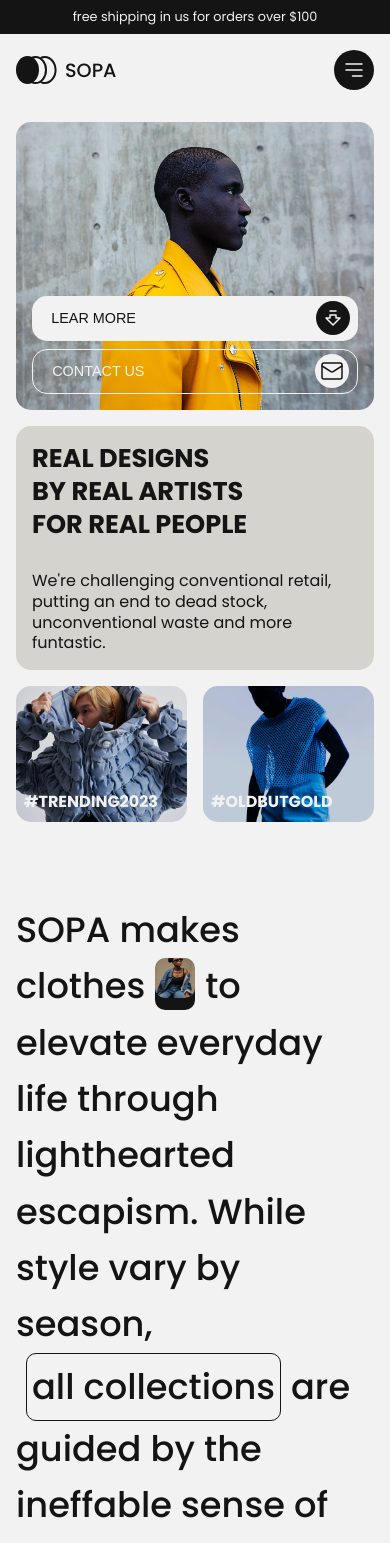
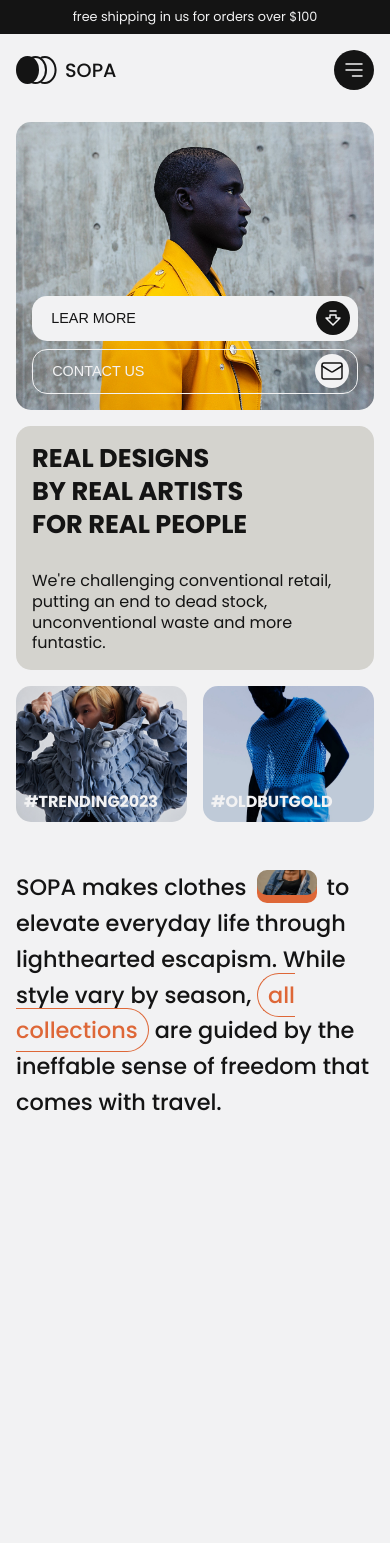
Before and after one commit to MozartOnWeb/sopa, a Next.js app: page / in a window 390 px wide. Shown: the top 1543 px of the page. After the commit the page ends 1137 px from the top, so only its background shows below. Built offline with nearby package versions, Linux system fonts and the light colour scheme.

Commit message:
description section is done

```diff
--- a/src/sections/description/Description.tsx
+++ b/src/sections/description/Description.tsx
@@ -17,35 +17,9 @@ const Description = (props: Props) => {
           <Image src={First} alt="first" />
         </span>
         to elevate everyday life through lighthearted escapism. While style vary
-        by season,
-        <span className={styles.svg_container}>
-          <svg
-            width="36"
-            height="36"
-            viewBox="0 0 36 36"
-            fill="none"
-            xmlns="http://www.w3.org/2000/svg"
-          >
-            <path
-              d="M18 18C18 13.0294 14.9779 9 11.25 9C14.9779 9 18 4.97056 18 0C18 4.97056 21.0221 9 24.75 9C21.0221 9 18 13.0294 18 18Z"
-              fill="#141414"
-            />
-            <path
-              d="M18 18C18 22.9706 14.9779 27 11.25 27C14.9779 27 18 31.0294 18 36C18 31.0294 21.0221 27 24.75 27C21.0221 27 18 22.9706 18 18Z"
-              fill="#141414"
-            />
-            <path
-              d="M18 18C13.0294 18 9 21.0221 9 24.75C9 21.0221 4.97056 18 0 18C4.97056 18 9 14.9779 9 11.25C9 14.9779 13.0294 18 18 18Z"
-              fill="#141414"
-            />
-            <path
-              d="M18 18C22.9706 18 27 21.0221 27 24.75C27 21.0221 31.0294 18 36 18C31.0294 18 27 14.9779 27 11.25C27 14.9779 22.9706 18 18 18Z"
-              fill="#141414"
-            />
-          </svg>
-          all collections
-        </span>
-        are guided by the ineffable sense of freedom that comes with travel.
+        by season,{" "}
+        <span className={styles.all_collections}>all collections</span> are
+        guided by the ineffable sense of freedom that comes with travel.
       </blockquote>
     </div>
   );
--- a/src/sections/description/styles.module.css
+++ b/src/sections/description/styles.module.css
@@ -10,33 +10,74 @@
   margin: 0 auto;
 }
 
+@media screen and (max-width: 911px) {
+  .main blockquote {
+    font-size: 2rem;
+  }
+}
+
+@media screen and (max-width: 512px) {
+  .main blockquote {
+    font-size: 1.8rem;
+  }
+}
+
+@media screen and (max-width: 412px) {
+  .main {
+    margin-top: 3rem;
+  }
+  .main blockquote {
+    font-size: 1.4rem;
+  }
+}
+
 .image_container {
-  background-color: #141414;
+  position: relative;
+  background-color: #de6737;
   border-radius: 10px;
   margin: 0 10px;
+  transition: all 0.3s ease-in-out;
+  cursor: pointer;
+  width: 60px;
+  height: 40px;
 }
 
 .image_container img {
-  width: 40px;
+  width: 60px;
   height: 40px;
   border-radius: 10px;
   object-fit: cover;
+  transition: all 0.4s ease-in-out;
 }
 
-.svg_container {
-  display: inline-flex;
-  align-items: center;
-  border: 1px solid var(--text-color);
-  border-radius: 10px;
-  padding: 5px;
-  margin: 0px 10px;
+.image_container:hover > img {
+  transform: scale(1.1);
 }
 
-.svg_container svg {
-  margin-right: 5px;
-  width: 30px;
-  height: 30px;
-  padding: 0;
-  margin: 0;
-  display: none;
+@media screen and (max-width: 412px) {
+  .image_container img {
+    width: 60px;
+    height: 25px;
+    border-radius: 10px;
+    object-fit: cover;
+  }
 }
+
+.all_collections {
+  color: #de6737;
+  border: 1px solid #de6737;
+  border-radius: 30px;
+  padding: 5px 10px;
+  height: 25px;
+  transition: all 0.4s ease-in-out;
+  cursor: pointer;
+}
+
+.all_collections:hover {
+  color: #de6737;
+  border: 1px solid #de6737;
+  background-color: var(--text-color);
+  border-radius: 30px;
+  padding: 5px 10px;
+  height: 25px;
+}
```
